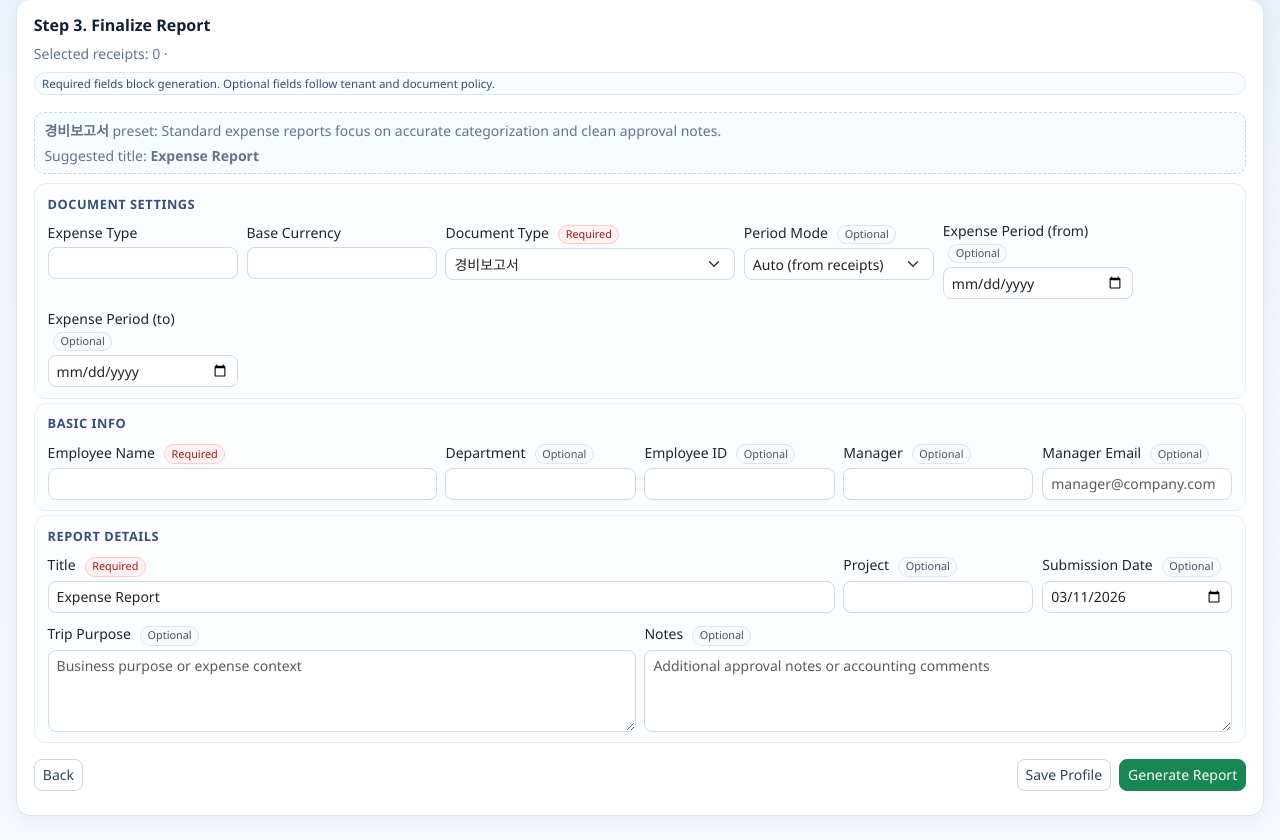
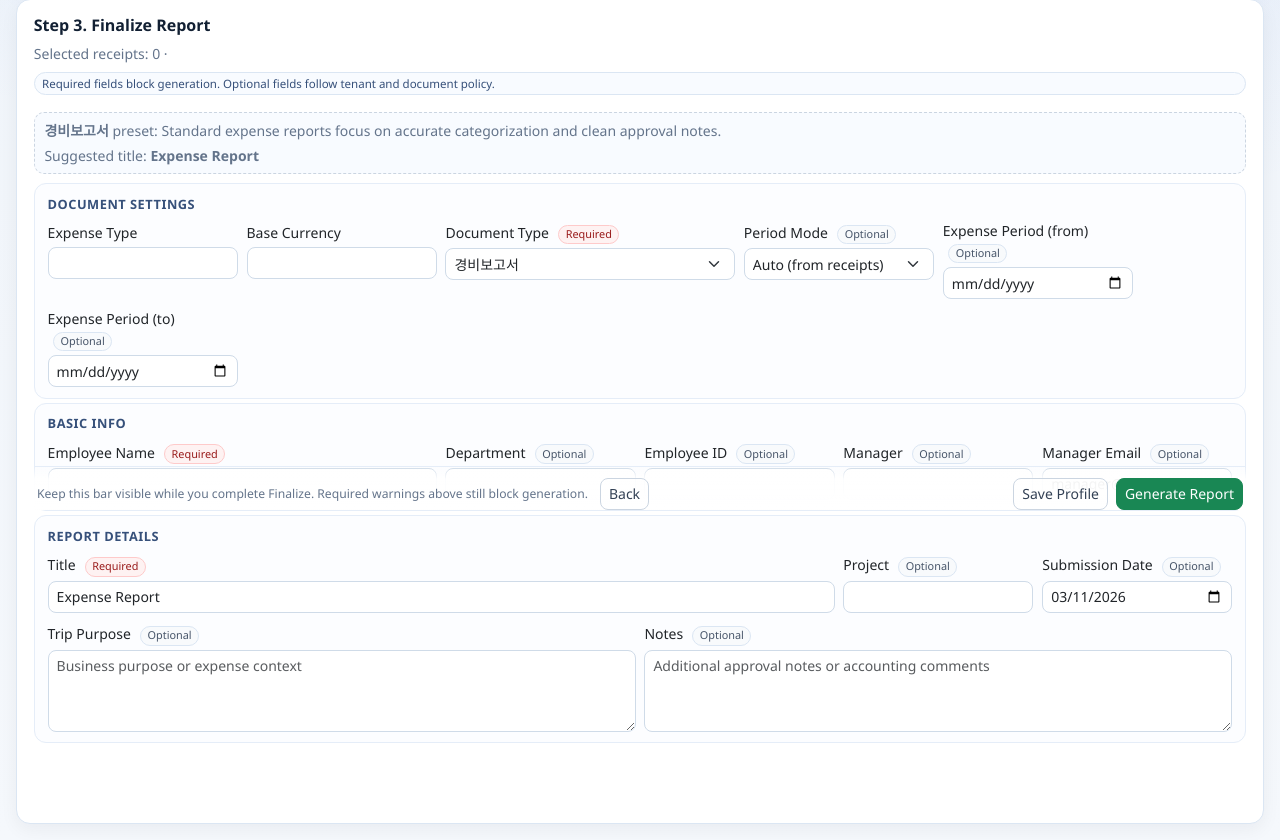
Before and after one commit to 2030Retire/EZWorks-Expense, a Flask app: page /reports/wizard/generate in a window 1280 px wide. Shown: the part 290-1130 px from the top of the page. Before the commit the page ends 1107 px from the top, so only its background shows below. Run offline with Flask 3, Linux system fonts and the light colour scheme; the visitor is signed in with stand-in values (Sample User, id 1); data comes from the database, SQL or seed files in the repository; some libraries are stand-ins or nearby versions.

Commit message:
feat: improve finalize action access and admin flow guidance

```diff
--- a/templates/admin.html
+++ b/templates/admin.html
@@ -277,6 +277,7 @@
         </button>
       </div>
       <div class="small text-muted mb-2">Accounting shows quick readiness for each document type. Use the Templates tab for file-level template comparison and preview.</div>
+      <div class="small text-muted mb-2">Recommended flow: 1) set FX/document policy here, 2) upload/compare actual files in Templates.</div>
       <div id="documentTypesList"></div>
       <div class="sticky-save">
         <button class="btn btn-success btn-sm" onclick="saveAccountingPolicy()">
--- a/templates/report_wizard_generate.html
+++ b/templates/report_wizard_generate.html
@@ -13,7 +13,7 @@
       gap: .65rem;
     }
     .wizard-field-span-2, .wizard-field-span-3, .wizard-field-span-4, .wizard-field-span-5, .wizard-field-span-6, .wizard-field-span-7, .wizard-field-span-12 {
-      min-width: 160px;
+      min-width: 140px;
     }
     .wizard-field-span-2 { grid-column: span 2; }
     .wizard-field-span-3 { grid-column: span 3; }
@@ -259,6 +259,24 @@
     .finalize-section textarea.form-control-sm {
       min-height: 82px;
     }
+    .finalize-action-bar {
+      position: sticky;
+      bottom: 0;
+      z-index: 5;
+      display: flex;
+      justify-content: space-between;
+      align-items: center;
+      gap: .75rem;
+      flex-wrap: wrap;
+      margin-top: .75rem;
+      padding: .7rem .2rem 0;
+      background: linear-gradient(180deg, rgba(255,255,255,0) 0%, rgba(255,255,255,.92) 28%, rgba(255,255,255,1) 100%);
+      border-top: 1px solid #e5edf8;
+    }
+    .finalize-action-meta {
+      font-size: .76rem;
+      color: #64748b;
+    }
     @media (max-width: 1200px) {
       .wizard-field-span-8 { grid-column: span 6; }
       .finalize-kpi-grid { grid-template-columns: repeat(2, minmax(0, 1fr)); }
@@ -327,11 +345,14 @@
         </div>
       </div>
 
-      <div class="d-flex justify-content-between mt-3">
-        <a href="/reports/wizard/review" class="btn btn-sm btn-outline-secondary">Back</a>
-        <div class="d-flex gap-2">
+      <div class="finalize-action-bar">
+        <div class="finalize-action-meta">Keep this bar visible while you complete Finalize. Required warnings above still block generation.</div>
+        <div class="d-flex justify-content-between align-items-center flex-grow-1 gap-2">
+          <a href="/reports/wizard/review" class="btn btn-sm btn-outline-secondary">Back</a>
+          <div class="d-flex gap-2">
           <button class="btn btn-sm btn-outline-secondary" onclick="saveProfile()">Save Profile</button>
           <button class="btn btn-sm btn-success" onclick="generateReport()">Generate Report</button>
+          </div>
         </div>
       </div>
       <div id="msg" class="small mt-2"></div>
```
Also changed, not shown: docs/product/expense_processor_major_notes.md (+2 -0 lines).
